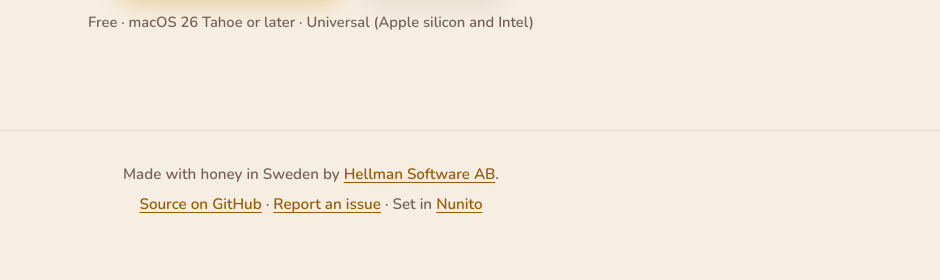
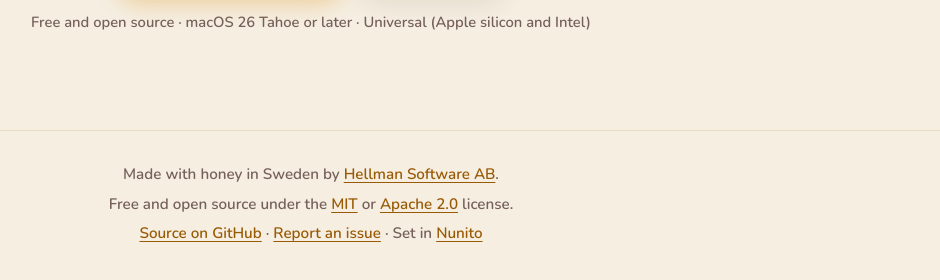
Before and after one commit to ErikHellman/kiri, a plain HTML site: page site/index.html in a window 1280 px wide. Shown: the part 5108-5388 px from the top of the page, without its empty margins (329-1269 px from the left). Drawn offline with Linux system fonts and the light colour scheme; no server answers.

Commit message:
License Kiri under MIT OR Apache-2.0
Add LICENSE-MIT and LICENSE-APACHE, a License section and badge in the
README, and the license in the website's footer and download line.

Co-Authored-By: Claude Opus 5.5 <noreply@anthropic.com>
Claude-Session: https://claude.ai/code/session_01PKDP9mzsoTepZB5sJ1fVEn

```diff
--- a/site/index.html
+++ b/site/index.html
@@ -181,12 +181,13 @@
         </a>
         <a class="btn btn-glass" href="https://github.com/ErikHellman/kiri/releases">All releases</a>
       </div>
-      <p class="fine"><span class="js-version">Free</span> · macOS 26 Tahoe or later · Universal (Apple silicon and Intel)</p>
+      <p class="fine"><span class="js-version">Free</span> and open source · macOS 26 Tahoe or later · Universal (Apple silicon and Intel)</p>
     </section>
   </main>
 
   <footer class="footer">
     <p>Made with honey in Sweden by <a href="https://hellsoft.se">Hellman Software AB</a>.</p>
+    <p>Free and open source under the <a href="https://github.com/ErikHellman/kiri/blob/main/LICENSE-MIT">MIT</a> or <a href="https://github.com/ErikHellman/kiri/blob/main/LICENSE-APACHE">Apache 2.0</a> license.</p>
     <p><a href="https://github.com/ErikHellman/kiri">Source on GitHub</a> · <a href="https://github.com/ErikHellman/kiri/issues">Report an issue</a> · Set in <a href="fonts/OFL.txt">Nunito</a></p>
   </footer>
 </body>
```
Also changed, not shown: 3 other files.
